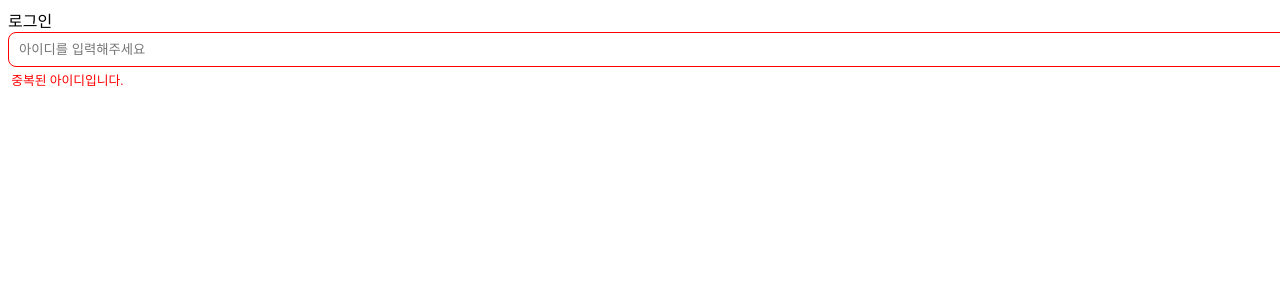
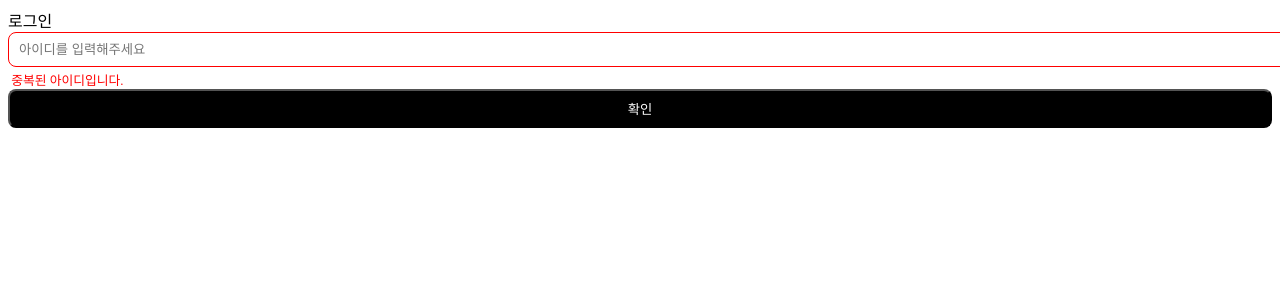
Before and after one commit to DO-SOPT-WEB/HoeunWang, a React (Vite) app in the folder week4/login-project/: page / in a window 1280 px wide. Shown: the top 300 px of the page. Built offline with nearby package versions, Linux system fonts and the light colour scheme.

Commit message:
feat: Button component 구현

```diff
--- a/week4/login-project/src/App.jsx
+++ b/week4/login-project/src/App.jsx
@@ -1,3 +1,4 @@
+import Button from "./components/Common/Button";
 import TextInput from "./components/Common/TextInput";
 
 function App() {
@@ -9,6 +10,7 @@ function App() {
         errorMessage={"중복된 아이디입니다."}
         isError
       />
+      <Button>확인</Button>
     </>
   );
 }
--- a/week4/login-project/src/components/Common/Button/Button.style.js
+++ b/week4/login-project/src/components/Common/Button/Button.style.js
@@ -0,0 +1,12 @@
+import styled from "styled-components";
+
+export const Button = styled.button`
+  display: flex;
+  justify-content: center;
+  align-items: center;
+  padding: 0.5rem;
+  width: 100%;
+  border-radius: 0.5rem;
+  background-color: black;
+  color: white;
+`;
--- a/week4/login-project/src/components/Common/Button/index.jsx
+++ b/week4/login-project/src/components/Common/Button/index.jsx
@@ -0,0 +1,11 @@
+import * as S from "./Button.style";
+
+const Button = ({ children, customStyle, disabled = false, ...rest }) => {
+  return (
+    <S.Button customStyle={customStyle} disabled={disabled} {...rest}>
+      {children}
+    </S.Button>
+  );
+};
+
+export default Button;
```
